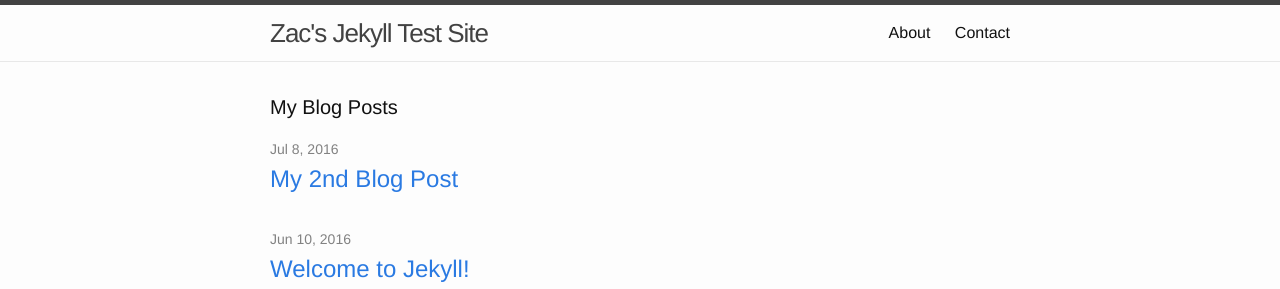
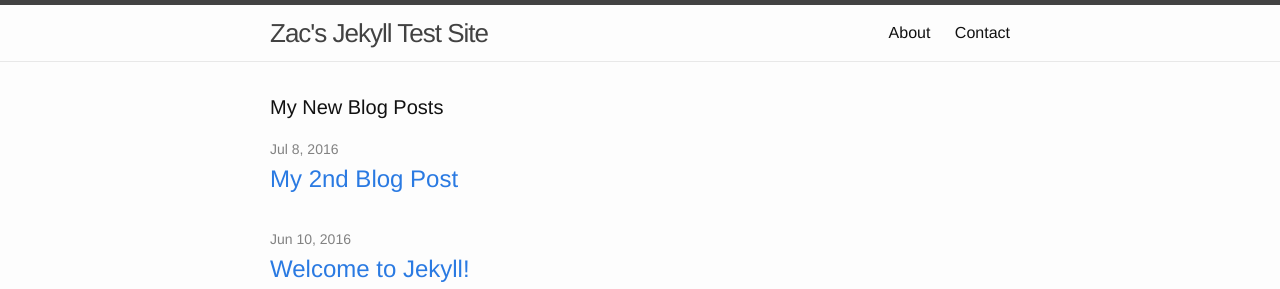
Before and after one commit to zac-heisey/test-jekyll-site, a Jekyll site: the page built from index.html, in a window 1280 px wide. Shown: the top 289 px of the page. Built offline with Jekyll 4.4.1, drawn with Linux system fonts in a browser that asks for light colours.

Commit message:
update posts heading on homepage

```diff
--- a/index.html
+++ b/index.html
@@ -4,7 +4,7 @@
 
 <div class="home">
 
-    <h1 class="page-heading">My Blog Posts</h1>
+    <h1 class="page-heading">My New Blog Posts</h1>
 
     <ul class="post-list">
       {% for post in site.posts %}
```
